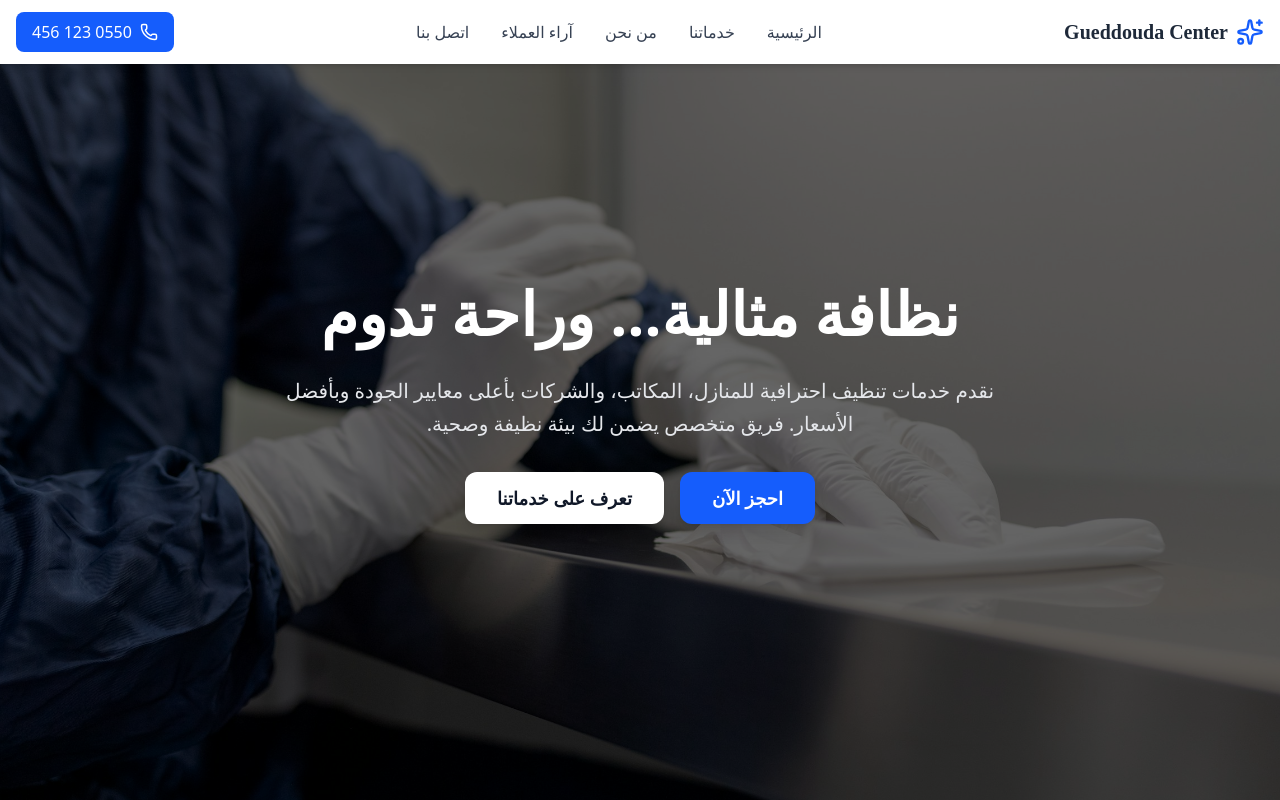
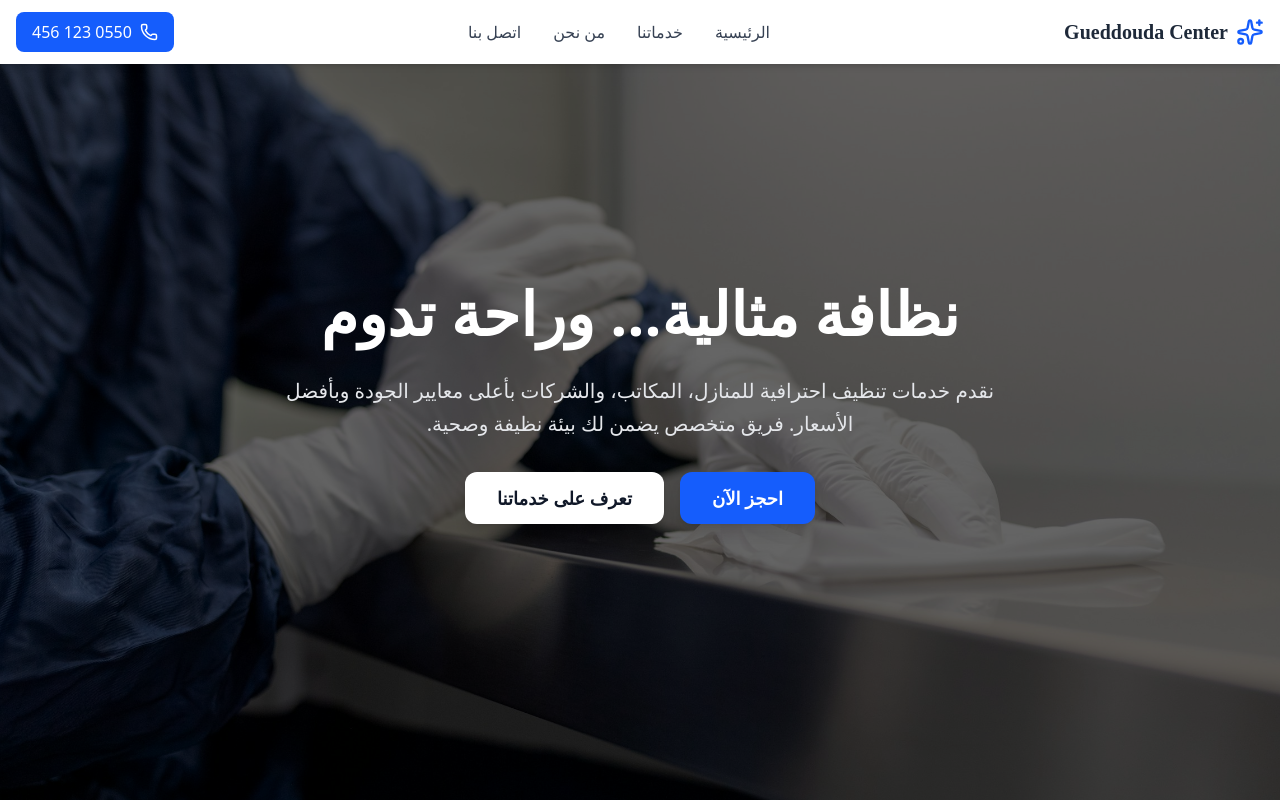
Before and after one commit to AbdelghafourHA/Cleaning-Company, a React app in the folder frontend/: page / in a window 1280 px wide. Shown: the top 800 px of the page. Built offline with nearby package versions, Linux system fonts and the light colour scheme; the HTML template or start-up script is replaced by a standard one.

Commit message:
testimonials

```diff
--- a/frontend/src/components/Navbar.jsx
+++ b/frontend/src/components/Navbar.jsx
@@ -38,16 +38,14 @@ export default function Navbar() {
 
         {/* Desktop Menu */}
         <ul className="hidden md:flex items-center gap-8 text-gray-700 font-medium">
-          {["الرئيسية", "خدماتنا", "من نحن", "آراء العملاء", "اتصل بنا"].map(
-            (item, i) => (
+          {["الرئيسية", "خدماتنا", "من نحن", "اتصل بنا"].map((item, i) => (
             <li
               key={i}
               className="relative cursor-pointer hover:text-blue-600 transition"
             >
               {item}
             </li>
-            )
-          )}
+          ))}
         </ul>
 
         {/* Phone Button */}
```
Lines whose indentation alone changed are shown as unchanged.
